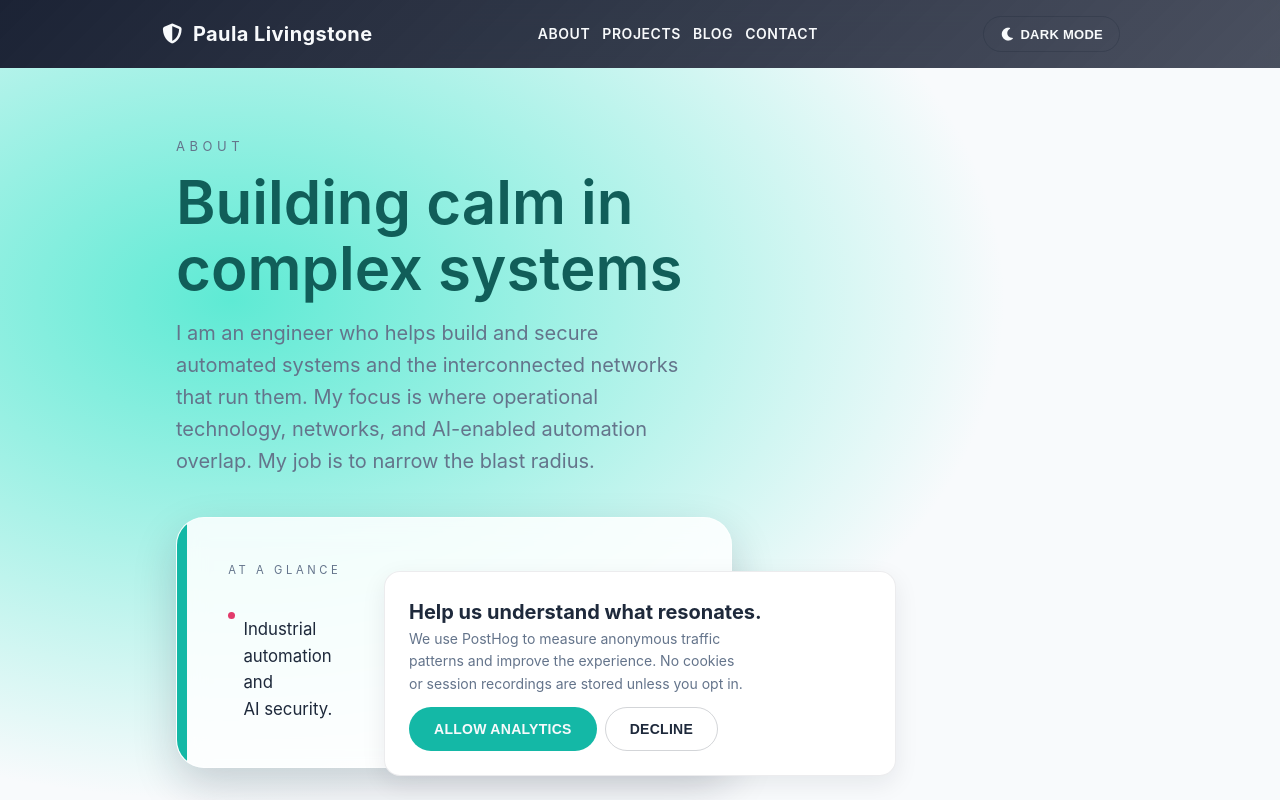
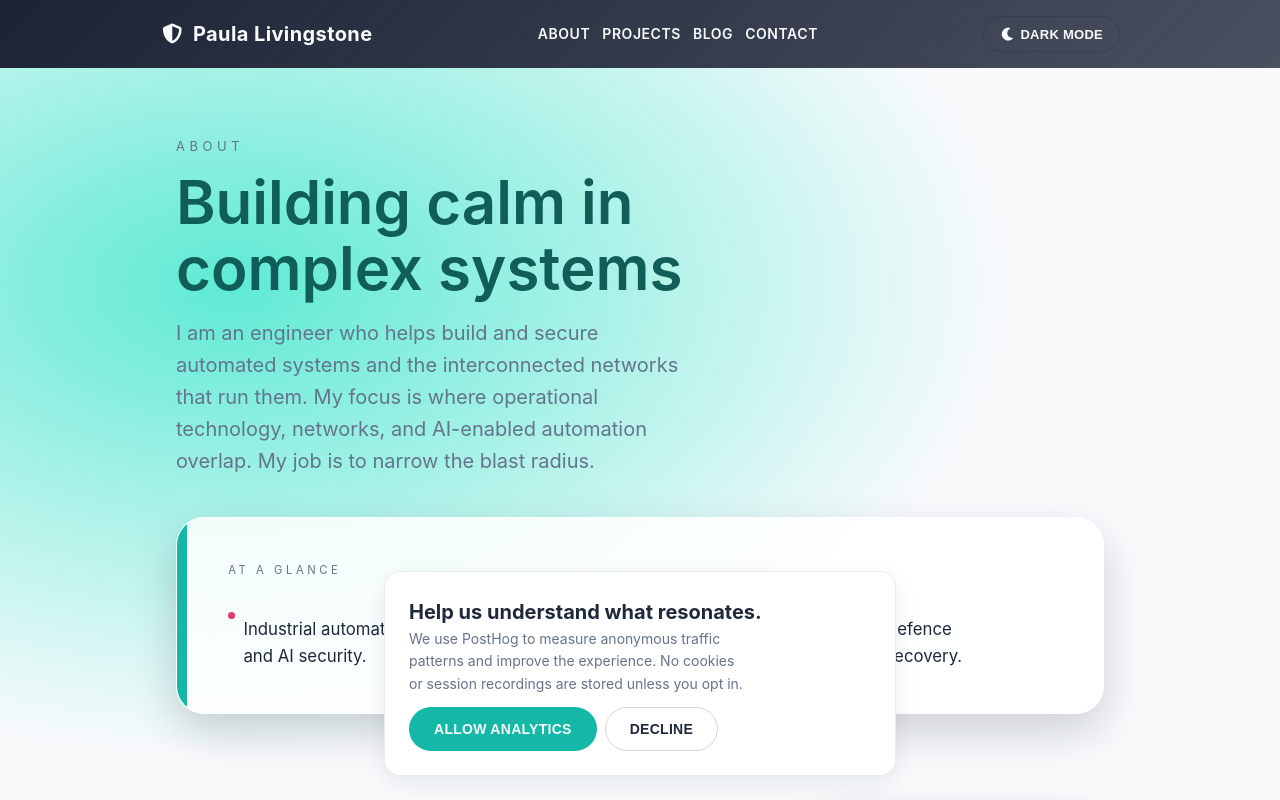
Before and after one commit to pau1a/plnext, a Next.js app: page /about in a window 1280 px wide. Shown: the top 800 px of the page. Built offline with nearby package versions, Linux system fonts and the light colour scheme; no server answers; grey boxes are pictures that could not be loaded.

Commit message:
Align About hero summary card with content width

```diff
--- a/src/app/about/about-content.tsx
+++ b/src/app/about/about-content.tsx
@@ -59,6 +59,7 @@ export default function AboutPageContent({
     <main className={styles.main}>
       <section className={styles.hero}>
         <div className={styles.heroInner}>
+          <div className={styles.heroCopy}>
             <motion.p {...heroMotion} className={styles.eyebrow}>
               ABOUT
             </motion.p>
@@ -68,9 +69,11 @@ export default function AboutPageContent({
             </motion.h1>
 
             <motion.p {...heroMotion} className={styles.heroSubhead}>
-            I am an engineer who helps build and secure automated systems and the interconnected networks that run them. My focus
-            is where operational technology, networks, and AI-enabled automation overlap. My job is to narrow the blast radius.
+              I am an engineer who helps build and secure automated systems and the interconnected networks that run them. My
+              focus is where operational technology, networks, and AI-enabled automation overlap. My job is to narrow the blast
+              radius.
             </motion.p>
+          </div>
 
           <motion.div {...heroMotion} className={styles.heroSummary}>
             <div className={styles.heroSummaryCard}>
--- a/src/app/about/about.module.scss
+++ b/src/app/about/about.module.scss
@@ -16,13 +16,16 @@
   margin: 0 auto;
   padding-top: clamp(2.25rem, 6vw, 3.5rem);
   padding-bottom: clamp(2.75rem, 7vw, 3.5rem);
+}
+
+.heroCopy {
   padding-left: clamp(1.5rem, 4vw, 3rem);
   padding-right: clamp(1.5rem, 4vw, 3rem);
 }
 
 @media (min-width: 64rem) {
-  .heroInner {
-    padding-right: 26.25rem;
+  .heroCopy {
+    padding-right: calc(clamp(1.5rem, 4vw, 3rem) + 26.25rem);
   }
 }
 
@@ -53,12 +56,13 @@
 
 .heroSummary {
   margin-top: clamp(1.5rem, 4vw, 2.5rem);
+  padding-left: clamp(1.5rem, 4vw, 3rem);
+  padding-right: clamp(1.5rem, 4vw, 3rem);
 }
 
 .heroSummaryCard {
   position: relative;
-  margin: 0 auto;
-  width: min(100%, var(--max-content-lg));
+  width: 100%;
   padding: clamp(1.35rem, 4vw, 1.85rem) clamp(1.5rem, 4vw, 2.5rem);
   border-radius: 1.75rem;
   overflow: hidden;
```
Lines whose indentation alone changed are shown as unchanged.
